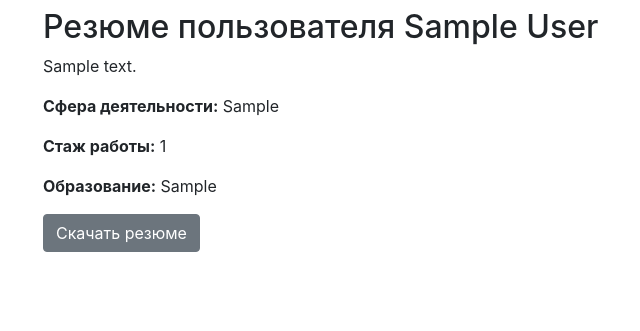
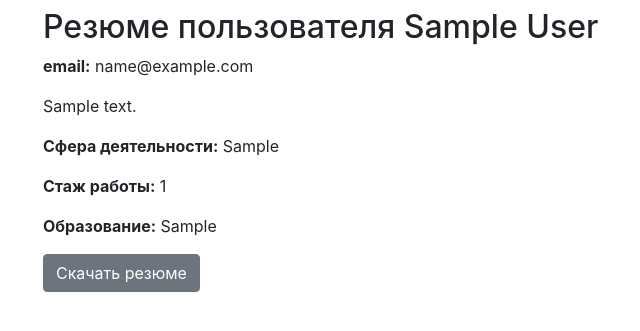
Before and after one commit to irga75/JobProject, a Flask app: page /show_resume/1 in a window 1280 px wide. Shown: the part 100-431 px from the top of the page, without its empty margins (42-682 px from the left). Run offline with Flask 3, Linux system fonts and the light colour scheme; tables that the repository leaves empty hold one stand-in row (values such as "Sample post"); some libraries are stand-ins or nearby versions.

Commit message:
Добавлено email в резюме

```diff
--- a/templates/resume_card.html
+++ b/templates/resume_card.html
@@ -2,6 +2,7 @@
 
 {% block content %}
 <h2>Резюме пользователя {{ resume.owner.name }}</h2>
+<p><b>email:</b> {{ resume.owner.email }}</p>
 <p>{{ resume.text }}</p>
 <p><b>Сфера деятельности:</b> {{ resume.sphere }}</p>
 <p><b>Стаж работы:</b> {{ resume.experience_time }}</p>
```
